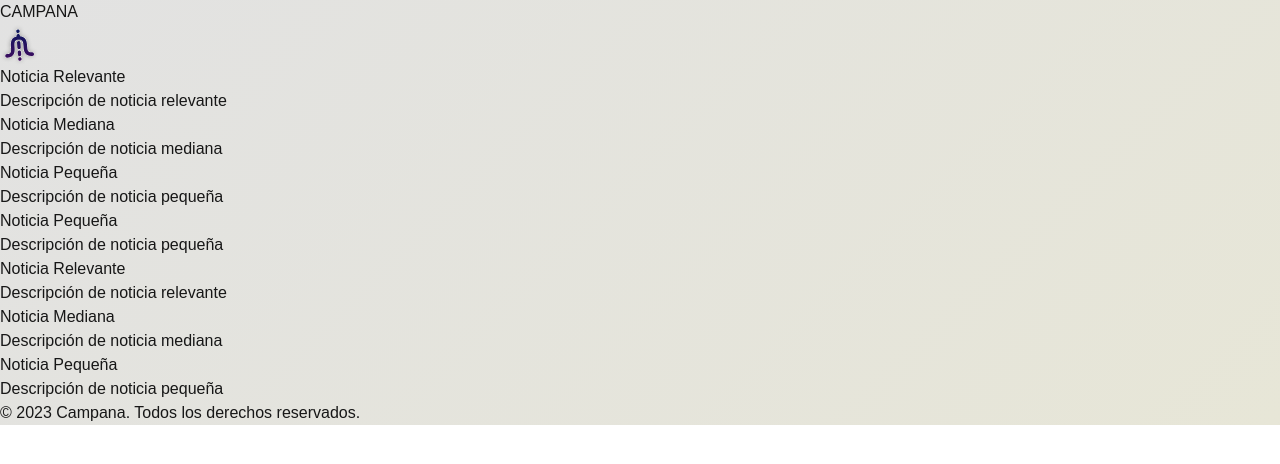
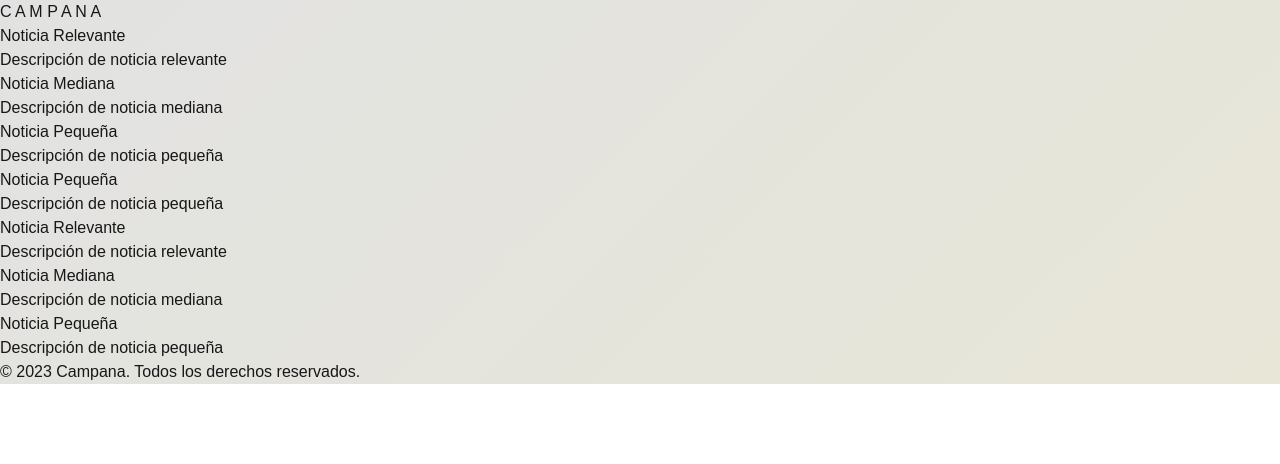
Before and after one commit to nachodecores/campana-front, a Next.js app: page / in a window 1280 px wide. Shown: the top 464 px of the page. Built offline with nearby package versions, Linux system fonts and the light colour scheme.

Commit message:
header mas

```diff
--- a/src/app/page.js
+++ b/src/app/page.js
@@ -56,7 +56,7 @@ export default function Home() {
     <main className="min-h-screen custom-gradient py-10">
       <Header />
 
-      <section className="grid grid-cols-2 md:grid-cols-4 gap-4 max-w-6xl mx-auto p-4">
+      <section className="grid grid-cols-2 md:grid-cols-4 gap-4 max-w-6xl mx-auto p-4 mt-20">
         {noticias.map((noticia) => (
           <NewsCard
             key={noticia.id}
--- a/src/components/Header.jsx
+++ b/src/components/Header.jsx
@@ -19,21 +19,10 @@ export default function Header() {
 
   return (
     <header className="fixed top-0 left-0 w-full transition-all duration-500 ease-in-out z-50">
-      <div className="flex items-center justify-center md:justify-start max-w-6xl mx-auto py-4 px-6">
-        {/* Título "CAMPANA" centrado */}
-        <h1
-          className={`text-4xl font-bold transition-opacity duration-500 ease-in-out ${
-            isScrolled ? "opacity-0" : "opacity-100"
-          }`}
-        >
-          CAMPANA
-        </h1>
-
-        {/* Logo a la izquierda cuando se hace scroll */}
+      <div className="flex items-center justify-center max-w-6xl mx-auto py-4 px-6">
+        {isScrolled ? (
           <div
-          className={`transition-opacity ease-in-out ${
-            isScrolled ? "opacity-100 ml-0 md:ml-4" : "opacity-0"
-          }`}
+            className={`transition-opacity ease-in-out opacity-100 ml-0 md:ml-4 flex items-start`}
           >
             <img
               src="/logo-campana-oscuro.svg"
@@ -41,6 +30,13 @@ export default function Header() {
               className="h-20 w-20"
             />
           </div>
+        ) : (
+          <h1
+            className={`text-4xl font-bold transition-opacity duration-500 ease-in-out opacity-100`}
+          >
+            C A M P A N A
+          </h1>
+        )}
       </div>
     </header>
   );
```
Lines whose indentation alone changed are shown as unchanged.
